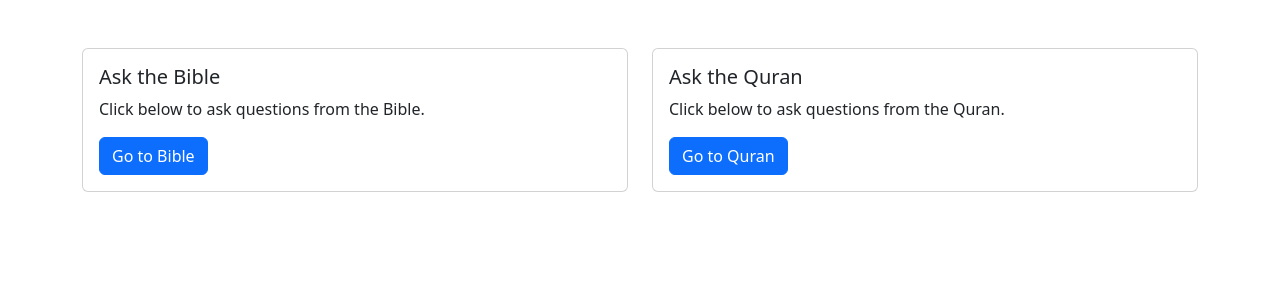
After one commit to Simibrum/talking_text, a Flask app: page / in a window 1280 px wide. The commit adds this page. Shown: the top 300 px of the page. Run offline with Flask 3, Linux system fonts and the light colour scheme.

Commit message:
Index page.

```diff
--- a/web_interface/app.py
+++ b/web_interface/app.py
@@ -18,6 +18,11 @@
         key, value = line.split(": ", 1)
         parsed[key.lower()] = value
     return parsed
+
+
+@app.route('/')
+def index():
+    return render_template('index.html')
 
 
 @app.route('/bible', methods=['GET', 'POST'])
--- a/web_interface/templates/askbible.html
+++ b/web_interface/templates/askbible.html
@@ -6,6 +6,7 @@
     <title>Ask the Bible</title>
     <link rel="stylesheet" href="https://cdnjs.cloudflare.com/ajax/libs/font-awesome/5.15.1/css/all.min.css">
 </head>
+<body>
 <div class="container mt-5">
     <h1 class="mb-4">Ask the Bible</h1>
 
--- a/web_interface/templates/askquran.html
+++ b/web_interface/templates/askquran.html
@@ -16,6 +16,7 @@
     </style>
     <link rel="stylesheet" href="https://cdnjs.cloudflare.com/ajax/libs/font-awesome/5.15.1/css/all.min.css">
 </head>
+<body>
 <div class="container mt-5">
     <h1 class="mb-4">Ask the Quran</h1>
 
--- /dev/null
+++ b/web_interface/templates/index.html
@@ -0,0 +1,57 @@
+<!DOCTYPE html>
+<html>
+<head>
+    <meta charset="UTF-8">
+    <link href="https://fonts.googleapis.com/css2?family=Noto+Sans+Arabic&display=swap" rel="stylesheet">
+    <link href="https://cdn.jsdelivr.net/npm/bootstrap@5.3.1/dist/css/bootstrap.min.css" rel="stylesheet"
+          integrity="sha384-4bw+/aepP/YC94hEpVNVgiZdgIC5+VKNBQNGCHeKRQN+PtmoHDEXuppvnDJzQIu9" crossorigin="anonymous">
+    <script src="https://cdn.jsdelivr.net/npm/bootstrap@5.3.1/dist/js/bootstrap.bundle.min.js"
+            integrity="sha384-HwwvtgBNo3bZJJLYd8oVXjrBZt8cqVSpeBNS5n7C8IVInixGAoxmnlMuBnhbgrkm"
+            crossorigin="anonymous"></script>
+    <title>Ask the Quran</title>
+    <style>
+        blockquote {
+            font-family: 'Noto Sans Arabic', sans-serif;
+        }
+    </style>
+    <link rel="stylesheet" href="https://cdnjs.cloudflare.com/ajax/libs/font-awesome/5.15.1/css/all.min.css">
+</head>
+<body>
+<div class="container mt-5">
+    <div class="row">
+        <!-- Bible Panel -->
+        <div class="col-md-6">
+            <div class="card">
+                <div class="card-body">
+                    <h5 class="card-title">
+                        <i class="bi bi-book"></i> Ask the Bible
+                    </h5>
+                    <p class="card-text">
+                        Click below to ask questions from the Bible.
+                    </p>
+                    <a href="/bible" class="btn btn-primary">
+                        Go to Bible
+                    </a>
+                </div>
+            </div>
+        </div>
+        <!-- Quran Panel -->
+        <div class="col-md-6">
+            <div class="card">
+                <div class="card-body">
+                    <h5 class="card-title">
+                        <i class="bi bi-book"></i> Ask the Quran
+                    </h5>
+                    <p class="card-text">
+                        Click below to ask questions from the Quran.
+                    </p>
+                    <a href="/quran" class="btn btn-primary">
+                        Go to Quran
+                    </a>
+                </div>
+            </div>
+        </div>
+    </div>
+</div>
+</body>
+</html>
```
